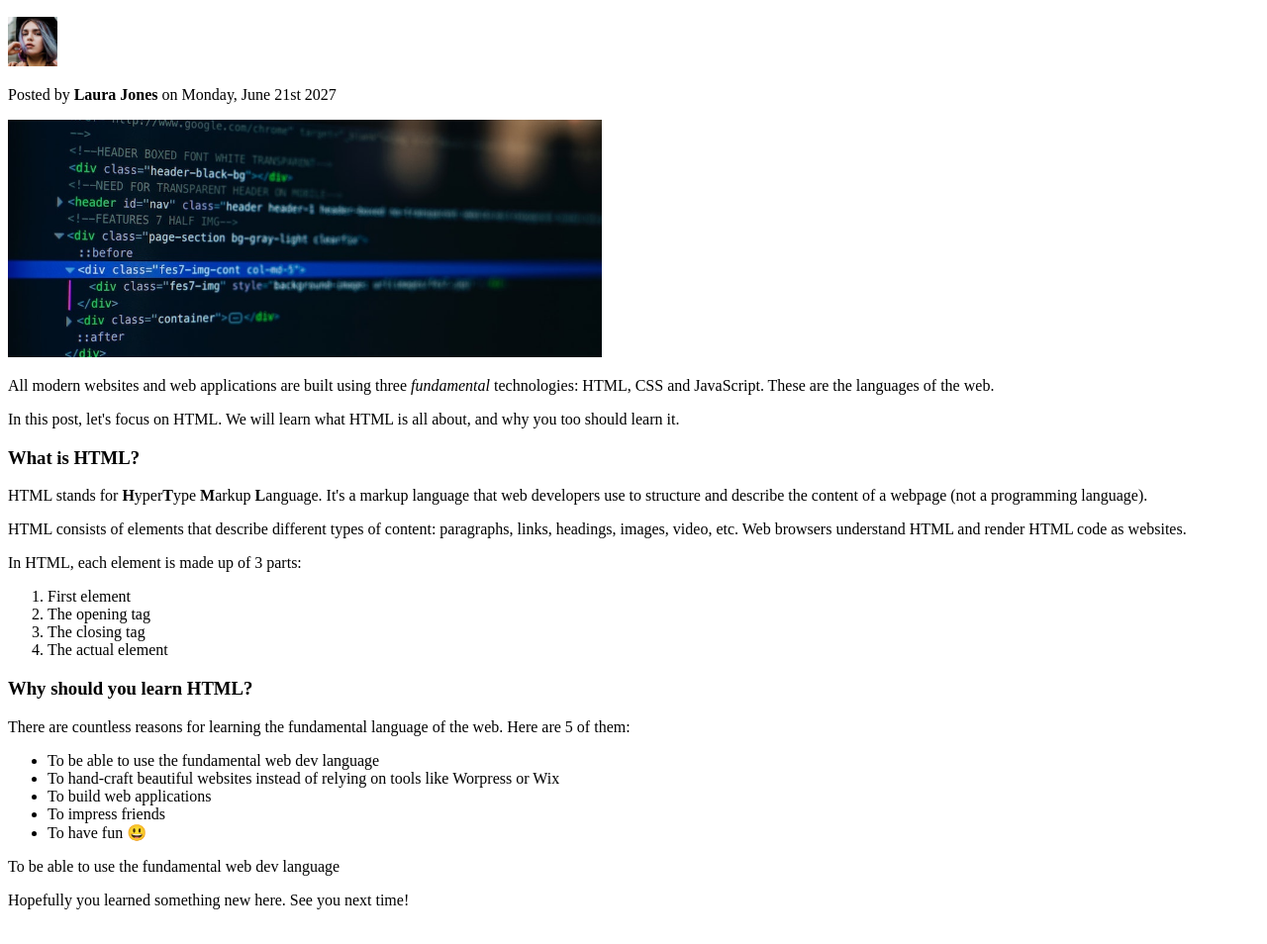
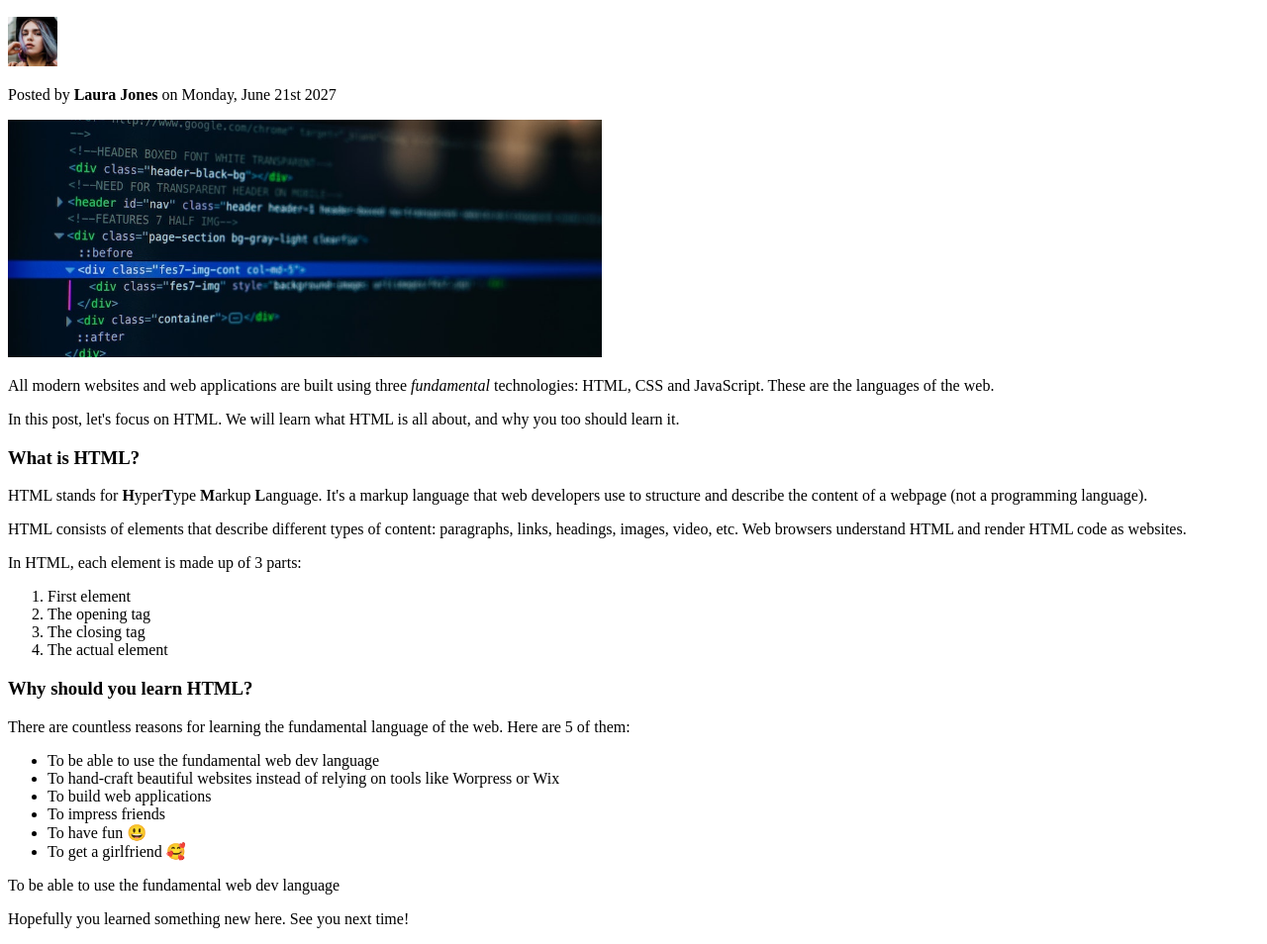
Before and after one commit to Axelord-CC/02-HTML-Fundamentals, a plain HTML site: page index.html in a window 1280 px wide. Shown: the part 111-1065 px from the top of the page at 99% size. Drawn offline with Linux system fonts and the light colour scheme.

Commit message:
Se añadio un item a la lista desordenada

```diff
--- a/index.html
+++ b/index.html
@@ -42,6 +42,7 @@
             <li>To build web applications</li>
             <li>To impress friends</li>
             <li>To have fun 😃</li>
+            <li>To get a girlfriend 🥰</li>
         </ul>To be able to use the fundamental web dev language
 
         <p>Hopefully you learned something new here. See you next time!</p>
```
